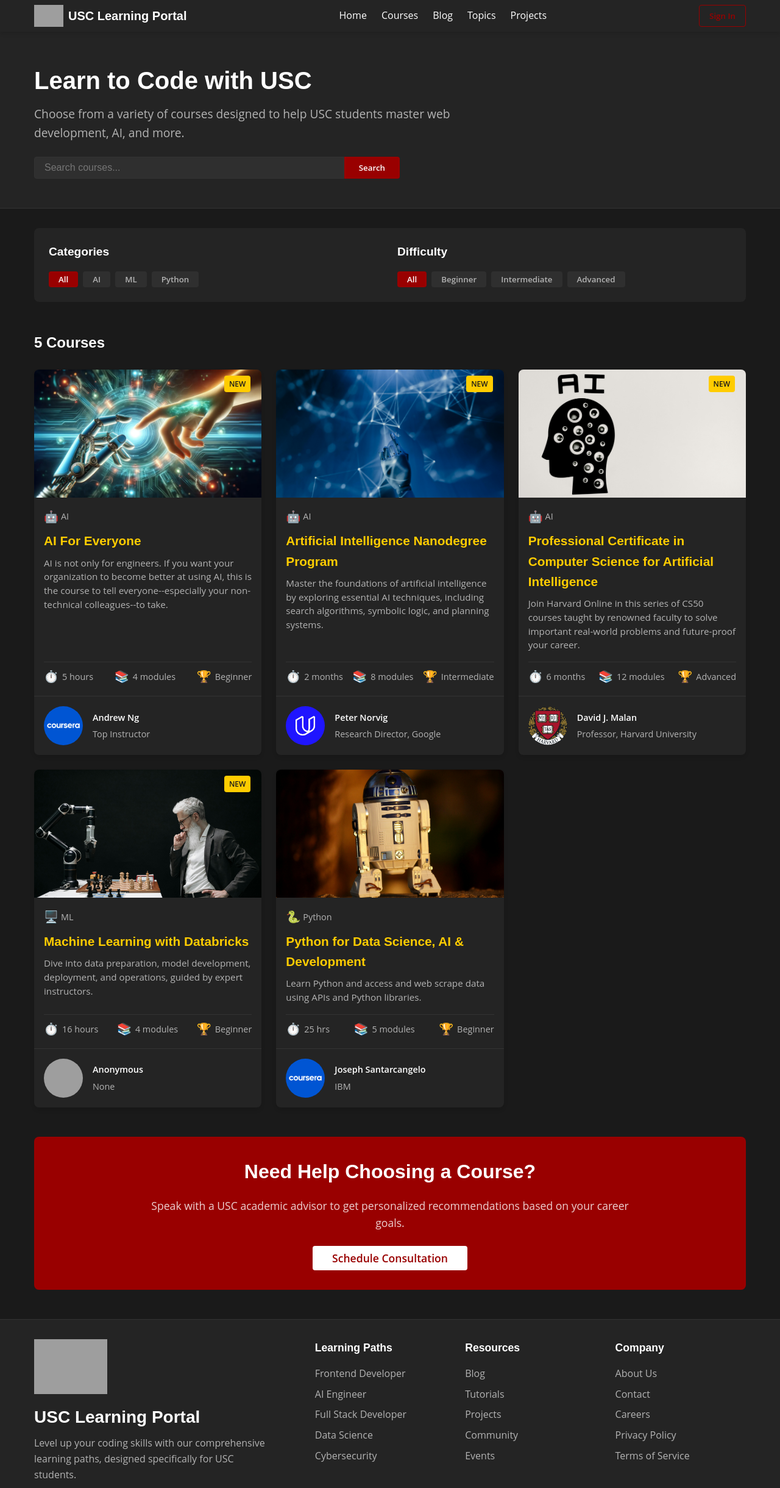
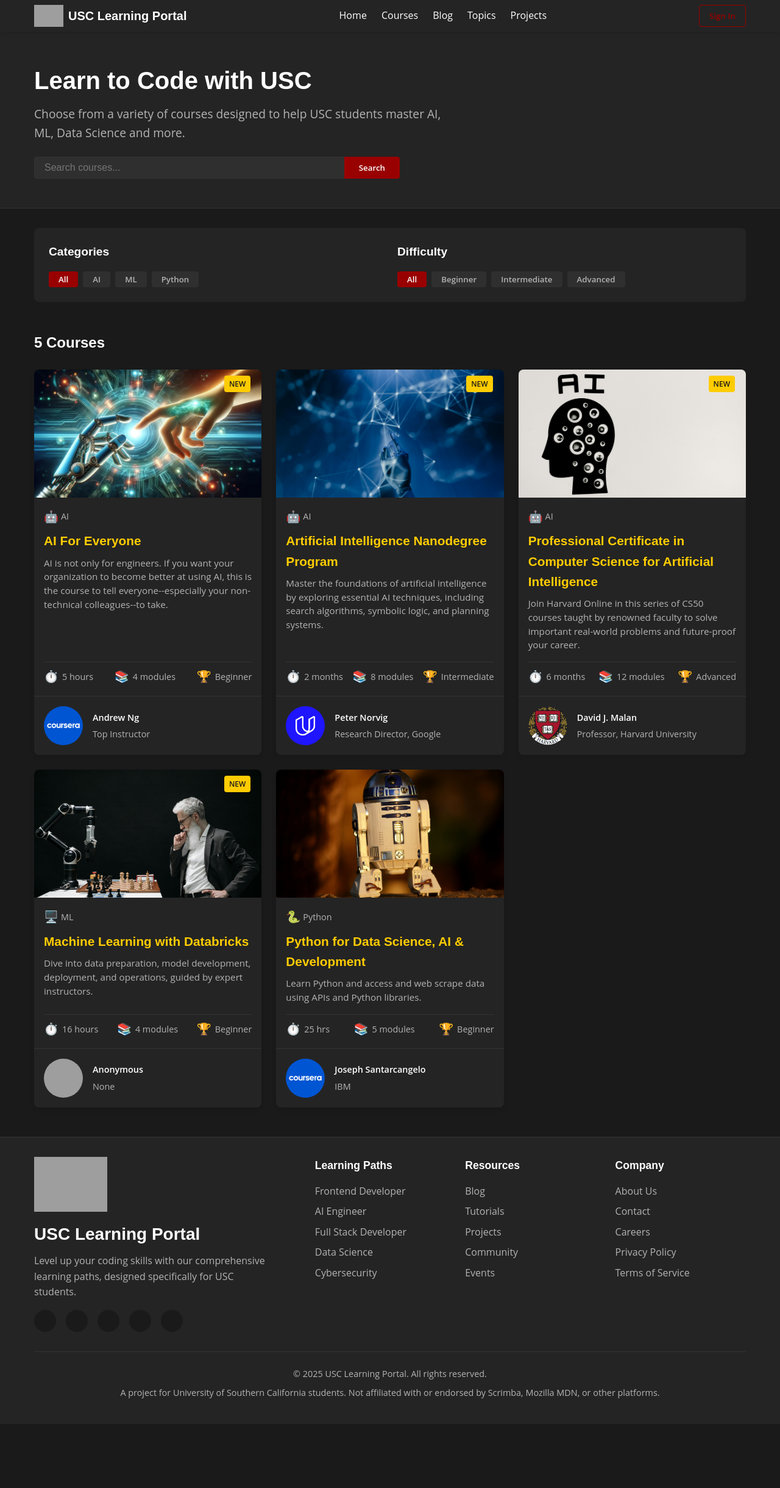
Before and after one commit to AIforStudent/aiforstudent_poc, a React (Create React App) app: page /courses in a window 1280 px wide. Shown: the top 2440 px of the page at 61% size. After the commit the page ends 2335 px from the top, so only its background shows below. Built offline with nearby package versions, Linux system fonts and the light colour scheme; grey boxes are pictures that could not be loaded.

Commit message:
cleaned up the code

```diff
--- a/src/pages/Courses.jsx
+++ b/src/pages/Courses.jsx
@@ -57,7 +57,7 @@
       <div className="courses-header">
         <div className="container">
           <h1>Learn to Code with USC</h1>
-          <p>Choose from a variety of courses designed to help USC students master web development, AI, and more.</p>
+          <p>Choose from a variety of courses designed to help USC students master AI, ML, Data Science and more.</p>
 
           <div className="search-bar">
             <input
@@ -172,13 +172,13 @@
           </div>
         </div>
 
-        <div className="courses-cta">
+        {/* <div className="courses-cta">
           <div className="cta-content">
             <h2>Need Help Choosing a Course?</h2>
             <p>Speak with a USC academic advisor to get personalized recommendations based on your career goals.</p>
             <button className="button">Schedule Consultation</button>
           </div>
-        </div>
+        </div> */}
       </div>
     </div>
   );
```
